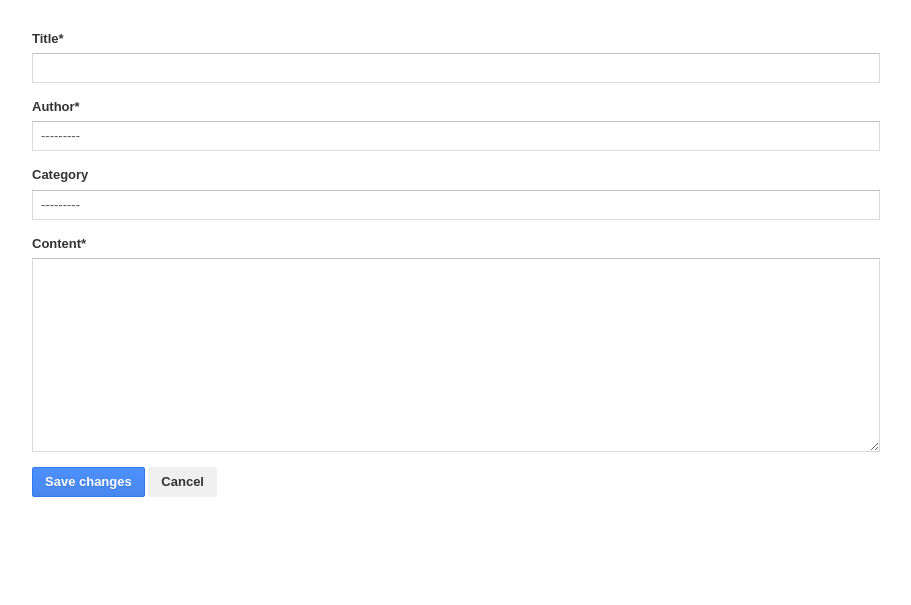
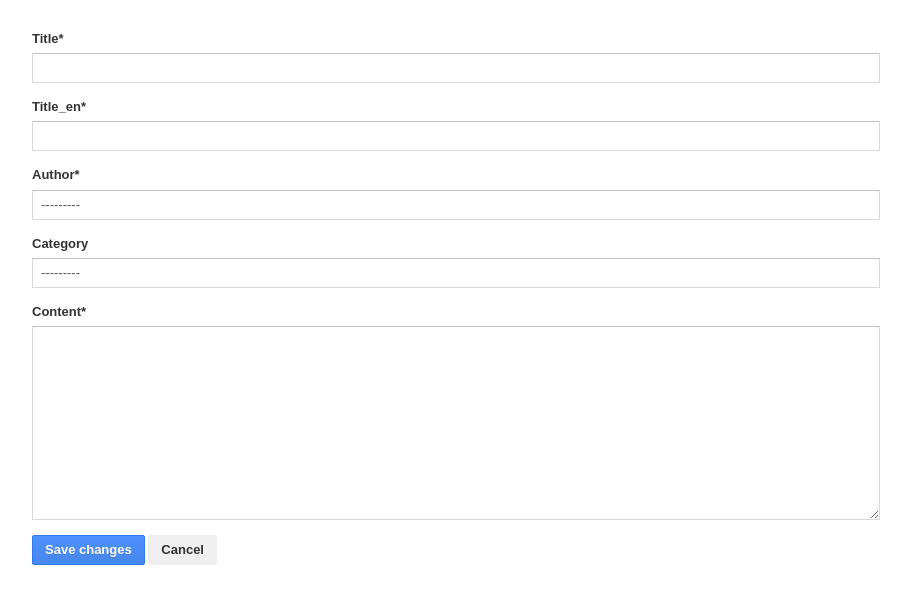
Before and after one commit to In-vincible/blog-1, a Django app: template templates/blog/post_edit.html in a window 1280 px wide. Shown: the part 30-635 px from the top of the page, without its empty margins (38-949 px from the left). Run offline with Django 3.2, Linux system fonts and the light colour scheme; the template is opened without the code that fills it: values that come from a table or form of the project are taken from there, others are empty; some libraries are stand-ins or nearby versions.

Commit message:
Updated the slug feature for posts

```diff
--- a/blog/forms.py
+++ b/blog/forms.py
@@ -8,7 +8,7 @@ class CreatePostForm(forms.ModelForm):
 
 	class Meta:
 		model = Post
-		fields = ['title','author', 'po_type', 'content']
+		fields = ['title', 'title_en','author', 'po_type', 'content']
 
 	# def clean_content(self):
 	# 	content = self.cleaned_data('content')
--- a/blog/models.py
+++ b/blog/models.py
@@ -2,6 +2,7 @@
 from django.db import models
 from django.contrib.auth.models import User
 from django.core.urlresolvers import reverse
+from django.utils.text import slugify
 
 class Category(models.Model):
 	name = models.CharField(u'Category', max_length=64)
@@ -20,10 +21,12 @@ class Category(models.Model):
 
 class Post(models.Model):
     title = models.CharField(u"title", max_length=128)
+    title_en = models.CharField(u'title_en', max_length=128)
     author = models.ForeignKey(User)
     content = models.TextField(u"content")
     pub_date = models.DateTimeField(auto_now_add=True)
     po_type = models.ForeignKey(Category, verbose_name=u'Category', blank=True, null=True)
+    slug = models.SlugField(allow_unicode=True, editable=False)
 
     class Meta:
         ordering = ["-id"]
@@ -31,10 +34,18 @@ class Post(models.Model):
     def __str__(self):
         return self.title
 
-    @models.permalink
-    def get_absolute_url(self):
-        return ('post', (), {'pk': self.pk})
+    def save(self, *args, **kwargs):
+        if not self.title_en:
+            self.title_en = self.title
+        self.slug = slugify(self.title_en, allow_unicode=True)
+        self.title_en = self.title_en.title()
+        super(Post, self).save()
+
+    # @models.permalink
+    # def get_absolute_url(self):
+    #     return ('post', (), {'slug': self.slug})
         # return reverse('post',(), {'pk':self.pk})
+
 
 class About(models.Model):
 	title = models.CharField(u"title", max_length=20, default="About me")
--- a/blog/urls.py
+++ b/blog/urls.py
@@ -2,10 +2,11 @@ from django.conf.urls import url
 
 urlpatterns = [
 	url(r'^$', 'blog.views.index', name="index"),
-	url(r'^post/(?P<pk>\d+)/$', "blog.views.post", name="post"),
+	url(r'^post/(?P<slug>[\w-]+)/$', "blog.views.post", name="post"),
+	# url(r'^post/(?P<pk>\d+)/$', "blog.views.post", name="post"),
 	url(r'^category/(?P<pk>\d+)/$', "blog.views.category", name="category"),
 	url(r'^about$', 'blog.views.about', name="about"),
 	url(r'^create/$', 'blog.views.create', name="create"),
-	url(r'^post/(?P<pk>\d+)/edit$', "blog.views.edit", name="edit"),
+	url(r'^post/(?P<slug>[\w-]+)/edit$', "blog.views.edit", name="edit"),
 	url(r'^login/$', "blog.views.sign_in", name="login"),
 ]
--- a/templates/blog/_post.html
+++ b/templates/blog/_post.html
@@ -3,7 +3,7 @@
 	<h2>{{ post.title }}</h2>
 	<div class="lead post-description">{{ post.author.username }}  {{ post.pub_date | date:"Y/m/d H:i" }}
 	{% if user.is_authenticated %}
-	<div class="pull-right"><a class=""href="{% url 'edit' post.pk %}">Edit</a></div>
+	<div class="pull-right"><a class=""href="{% url 'edit' post.slug %}">Edit</a></div>
 	{% endif %}
 	</div>
 	<div class="blog-main">{{ post.content|markdown2|safe }}</div>
--- a/templates/blog/_summary.html
+++ b/templates/blog/_summary.html
@@ -5,7 +5,7 @@
 	<div class="lead post-description">{{ post.author.username }}  {{ post.pub_date | date:"Y/m/d H:i" }}</div>
 	<div class="blog-main">{{ post.content|truncatechars:500|markdown2|safe }}
 <!-- <a href="{{ post.get_absolute_url }}" class="read-more-link" >read more...</a> -->
-	<a href="{% url 'post' post.pk %}" class="read-more-link" >read more...</a>
+	<a href="{% url 'post' post.slug %}" class="read-more-link" >read more...</a>
 	</div>
 </div>
 
```
Also changed, not shown: blog/views.py (+6 -6 lines), blog/migrations/0001_initial.py, blog/migrations/0002_auto_20150603_1142.py (deleted), blog/migrations/0003_auto_20150603_1915.py (deleted), blog/migrations/0004_about.py (deleted), blog/migrations/0005_about_title.py (deleted).
